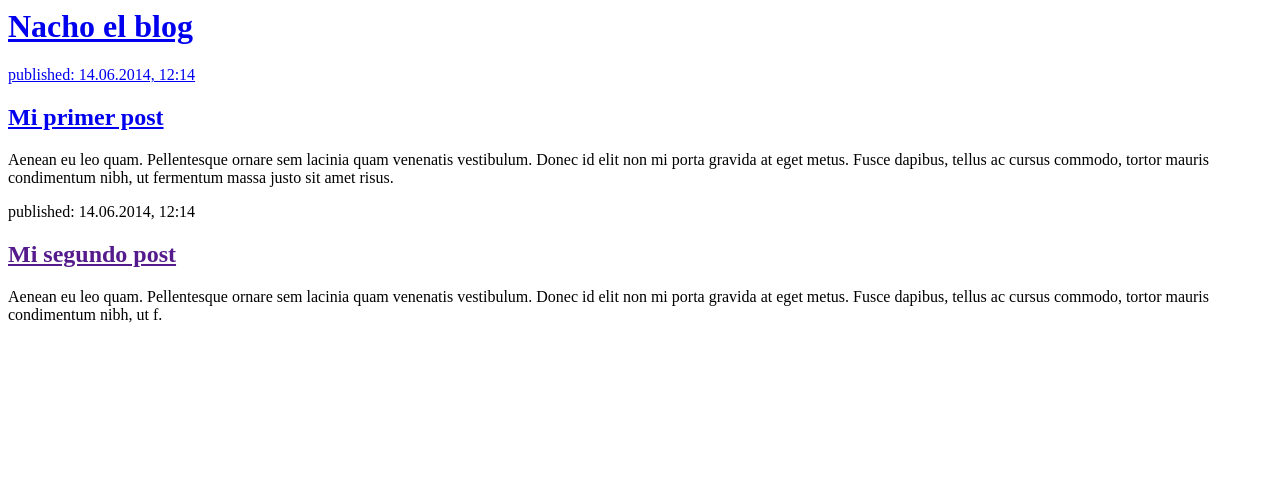
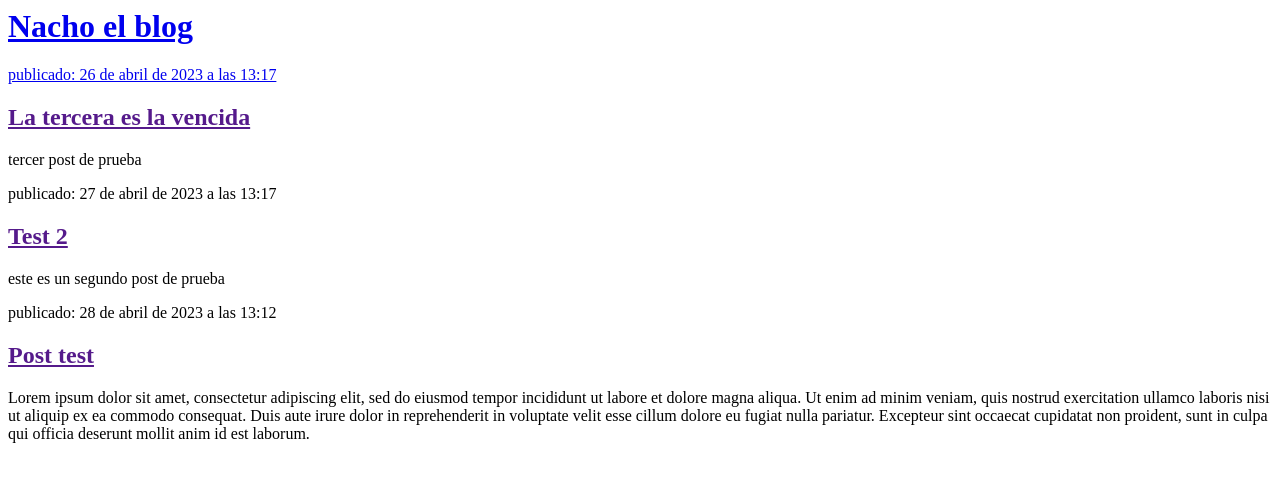
Before and after one commit to Artyonnm/my-first-blog, a Django app: page / in a window 1280 px wide. Shown: the top 482 px of the page. Run offline with Django 4.2, Linux system fonts and the light colour scheme; data comes from the database, SQL or seed files in the repository; both versions use the stored data as it was after the commit.

Commit message:
modificacion html de la pagina

```diff
--- a/blog/templates/blog/post_list.html
+++ b/blog/templates/blog/post_list.html
@@ -8,15 +8,13 @@
         </div>
 
         <div>
-            <p>published: 14.06.2014, 12:14</p>
-            <h2><a href="/">Mi primer post</a></h2>
-            <p>Aenean eu leo quam. Pellentesque ornare sem lacinia quam venenatis vestibulum. Donec id elit non mi porta gravida at eget metus. Fusce dapibus, tellus ac cursus commodo, tortor mauris condimentum nibh, ut fermentum massa justo sit amet risus.</p>
-        </div>
-
-        <div>
-            <p>published: 14.06.2014, 12:14</p>
-            <h2><a href="">Mi segundo post</a></h2>
-            <p>Aenean eu leo quam. Pellentesque ornare sem lacinia quam venenatis vestibulum. Donec id elit non mi porta gravida at eget metus. Fusce dapibus, tellus ac cursus commodo, tortor mauris condimentum nibh, ut f.</p>
+            {%for post in posts%}
+                <div>
+                    <p> publicado: {{post.published_date }}</p>
+                    <h2><a href="">{{post.title}}</a></h2>
+                    <p>{{post.text|linebreaksbr}}</p>
+                </div>
+            {% endfor %}
         </div>
     </body>
 </html>
--- a/blog/views.py
+++ b/blog/views.py
@@ -1,5 +1,8 @@
 from django.shortcuts import render
+from .models import Post
+from django.utils import timezone
 
 # Create your views here.
 def post_list(request):
-    return render(request, 'blog/post_list.html', {})
+    posts = Post.objects.filter(published_date__lte=timezone.now()).order_by('published_date')
+    return render(request, 'blog/post_list.html', {'posts':posts})
```
Also changed, not shown: db.sqlite3.
